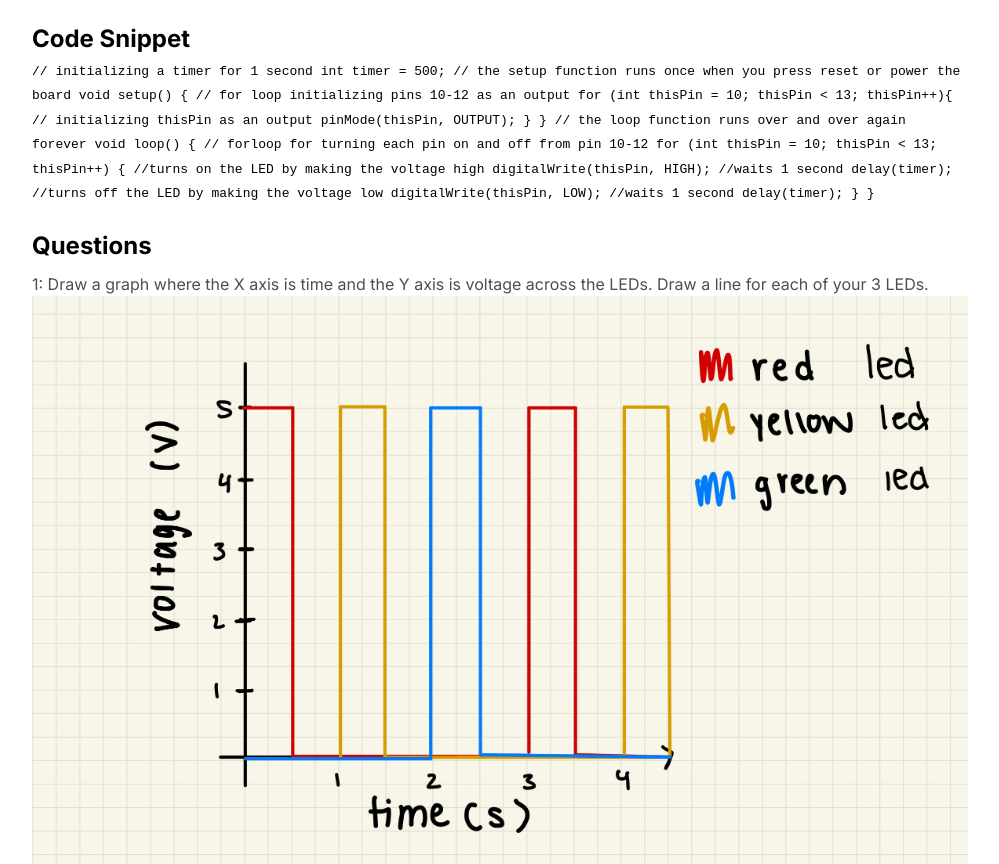
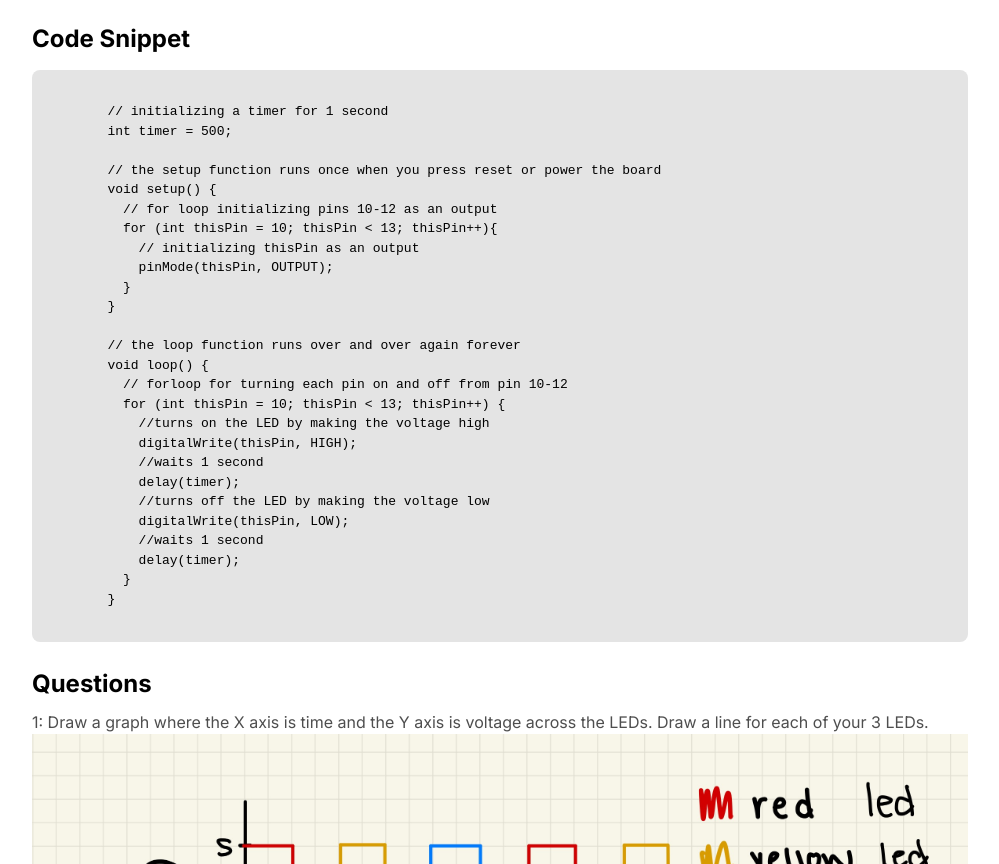
Before and after one commit to kristine-cho/kristine-cho.github.io, a plain HTML site: page a1.html in a window 1280 px wide. Shown: the part 1090-1954 px from the top of the page, without its empty margins (140-1139 px from the left). Drawn offline with Linux system fonts and the light colour scheme.

Commit message:
added background to code snippet

```diff
--- a/a1.html
+++ b/a1.html
@@ -41,6 +41,7 @@
     </div>
     <div>
       <h2> Code Snippet</h2>
+      <pre>
         <code>
         // initializing a timer for 1 second
         int timer = 500;
@@ -67,8 +68,9 @@ void loop() {
             //waits 1 second
             delay(timer);
           }
-}
-      </code>
+        }</code>
+      </pre>
+
 
     </div>
     <div>
--- a/style.css
+++ b/style.css
@@ -82,3 +82,11 @@ p1 {
   margin-top: 0.5em;
   color:#000000;
 }
+
+pre {
+  background: #e4e4e4;
+  padding: 1em;
+  overflow-x: auto;
+  border-radius: 8px;
+  margin-top: 1em;
+}
```
Lines whose indentation alone changed are shown as unchanged.
